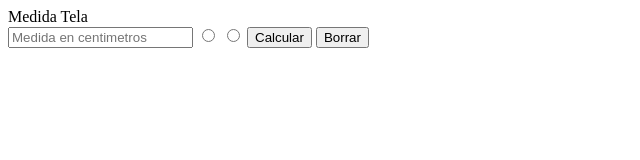
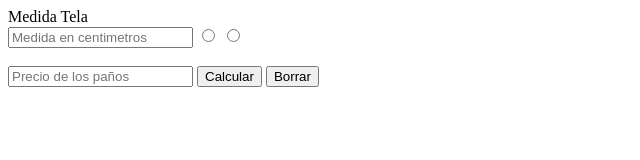
Before and after one commit to Momosan09/calculadorarotaojs, a plain HTML site: page calculadorarotao/index2.html in a window 1280 px wide. Shown: the whole page, without its empty margins (0-640 px from the left). Drawn offline with Linux system fonts and the light colour scheme.

Commit message:
Add files via upload

```diff
--- a/calculadorarotao/index2.html
+++ b/calculadorarotao/index2.html
@@ -13,8 +13,10 @@
         <input type="number" min="1" name="Medida_tela" id="first" placeholder="Medida en centimetros">
 
         <input type="radio" name="modelos" id="americano">
-        <input type="radio" name="modelos" id="presilla">
+        <input type="radio" name="modelos" id="presilla"><br><br>
 
+
+        <input type="number" min="1" name="Precio_paños" id="third" placeholder="Precio de los paños" >
         <button type="button" onclick="ShowData()" > Calcular</button>
         <input type="reset" value="Borrar">
 
--- a/calculadorarotao/main2.js
+++ b/calculadorarotao/main2.js
@@ -1,6 +1,8 @@
 let ShowData = function (){
 
     let First = parseInt( document.getElementById("first").value);
+
+    let Third = parseInt( document.getElementById("third").value);
 
     let M1 = document.getElementById("americano").checked;
 
@@ -17,11 +19,33 @@ let ShowData = function (){
         console.log("!"+presilla);
     }
 
+    let resultado = First;
 
-let resultado = First
-    console.log(resultado);
+    console.log("------Medida de la tela------");
+
+    console.log(First + "cm");
+
+    console.log("------Medida de la tela------");
+
+    console.log("*****************************");
+
+    console.log("----Estado de los modelos----");
+
     console.log(M1);
+
     console.log(M2);
+
+    console.log("----Estado de los modelos----");
+
+    console.log("*****************************");
+
+    console.log("-----Precio de los paños-----");
+
+    console.log("$"+Third);
+
+    console.log("-----Precio de los paños-----");
+
+
 
 
     document.getElementById("info").innerHTML= First;
```
